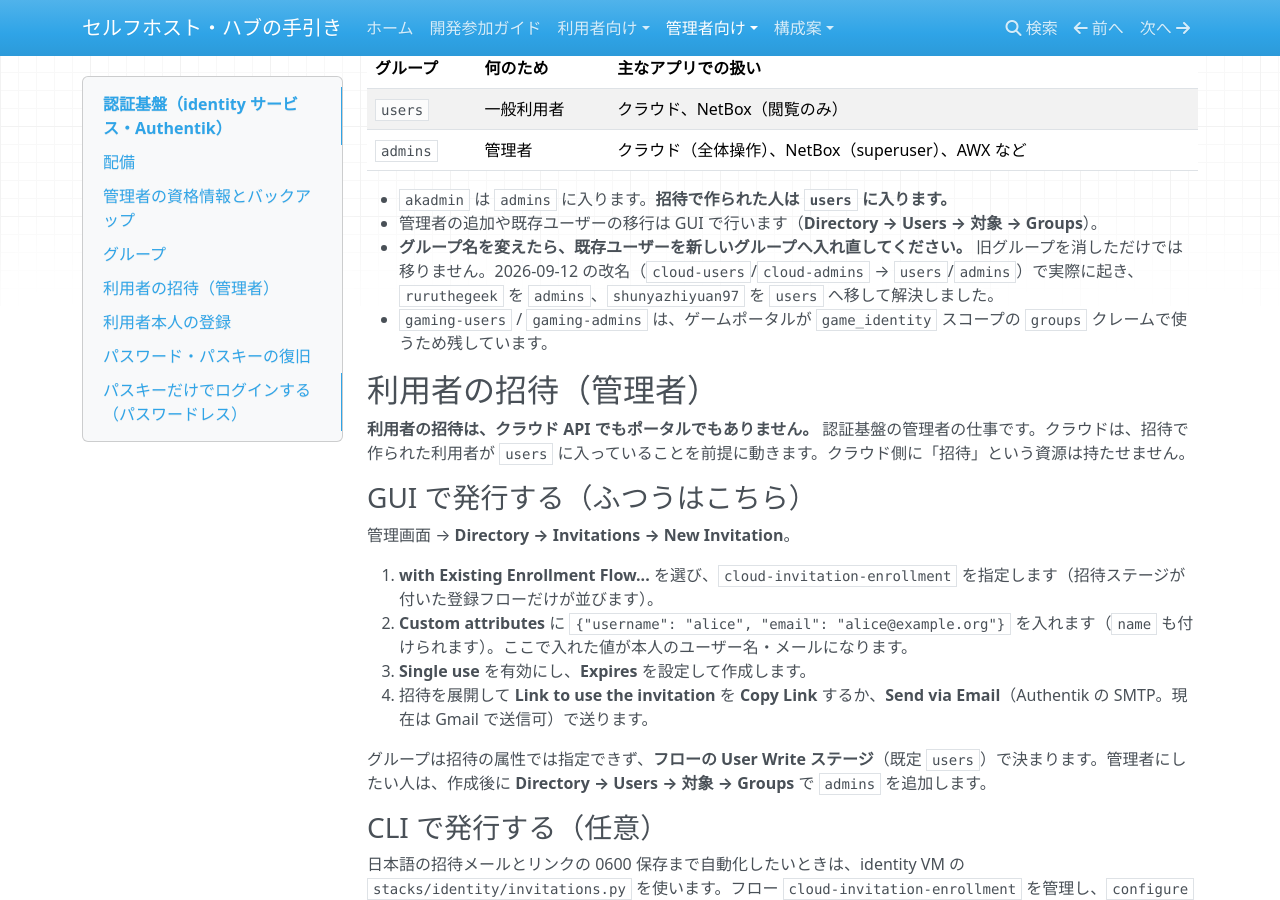
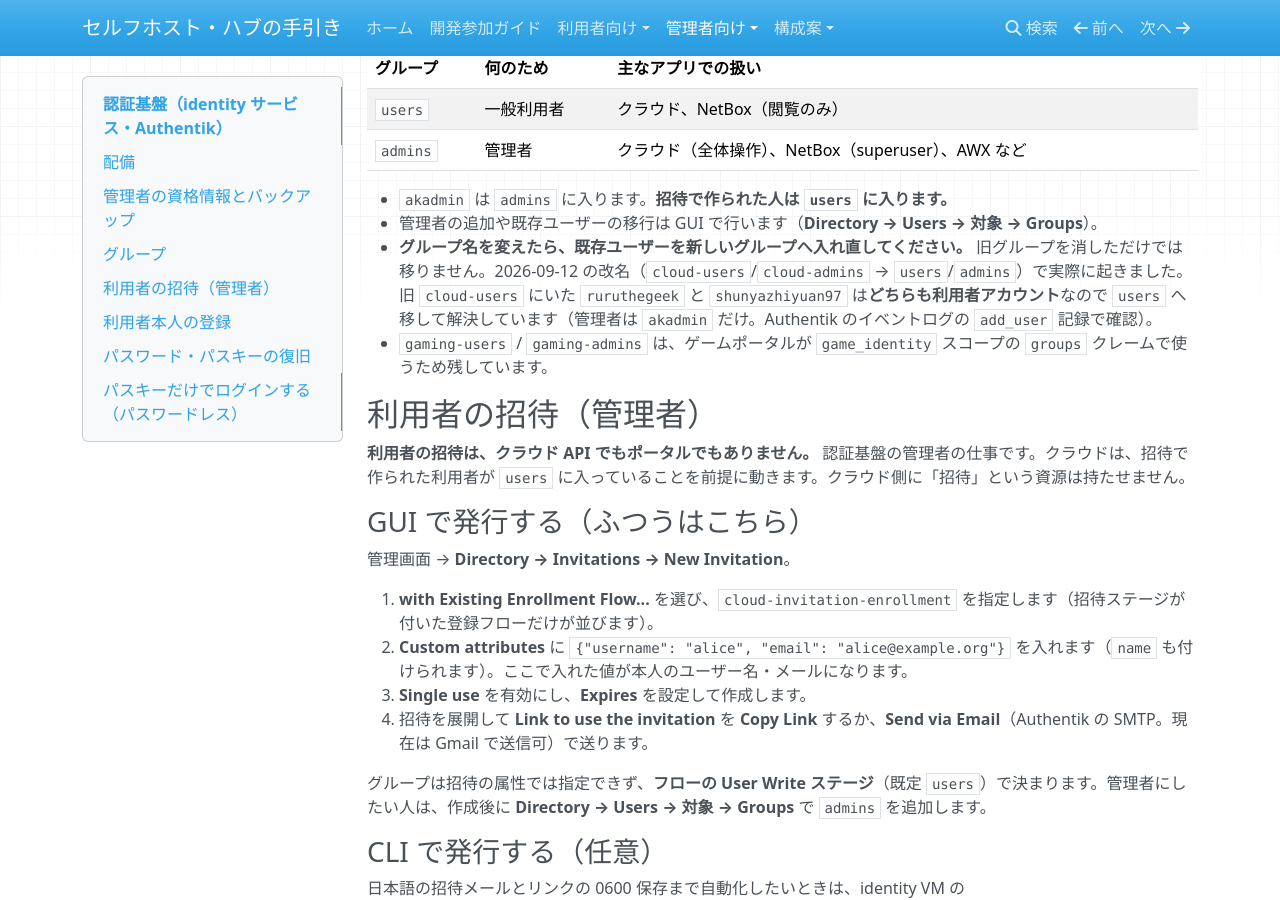
Before and after one commit to rurutheGeek/shake-cloud, an MkDocs documentation site: the page built from docs/operations/identity.md, in a window 1280 px wide and 900 px high, scrolled down 1274 px. Built offline with MkDocs 1.6.1, drawn with Linux system fonts in a browser that asks for light colours; nearby versions of some CDN libraries.

Commit message:
docs(identity): 既存ユーザーは二人とも users（利用者）へ移したと訂正する
旧 cloud-users に居たのは ruruthegeek と shunyazhiyuan97 の二人で、どちらも
利用者アカウント。管理者は akadmin だけ。イベントログの add_user 記録で確認。

```diff
--- a/docs/operations/identity.md
+++ b/docs/operations/identity.md
@@ -52,7 +52,7 @@
 
 - `akadmin` は `admins` に入ります。**招待で作られた人は `users` に入ります。**
 - 管理者の追加や既存ユーザーの移行は GUI で行います（**Directory → Users → 対象 → Groups**）。
-- **グループ名を変えたら、既存ユーザーを新しいグループへ入れ直してください。** 旧グループを消しただけでは移りません。2026-09-12 の改名（`cloud-users`/`cloud-admins` → `users`/`admins`）で実際に起き、`ruruthegeek` を `admins`、`shunyazhiyuan97` を `users` へ移して解決しました。
+- **グループ名を変えたら、既存ユーザーを新しいグループへ入れ直してください。** 旧グループを消しただけでは移りません。2026-09-12 の改名（`cloud-users`/`cloud-admins` → `users`/`admins`）で実際に起きました。旧 `cloud-users` にいた `ruruthegeek` と `shunyazhiyuan97` は**どちらも利用者アカウント**なので `users` へ移して解決しています（管理者は `akadmin` だけ。Authentik のイベントログの `add_user` 記録で確認）。
 - `gaming-users` / `gaming-admins` は、ゲームポータルが `game_identity` スコープの `groups` クレームで使うため残しています。
 
 ## 利用者の招待（管理者）
```
